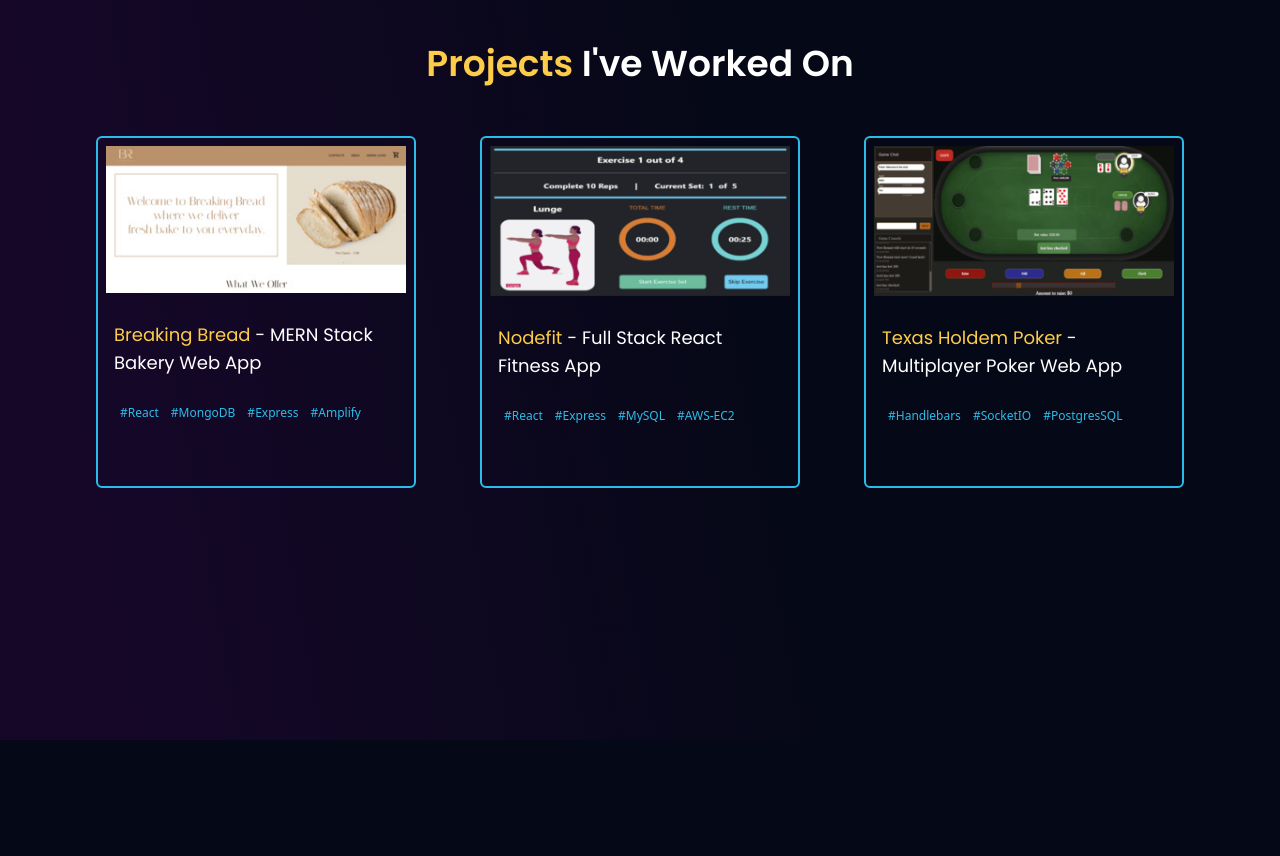
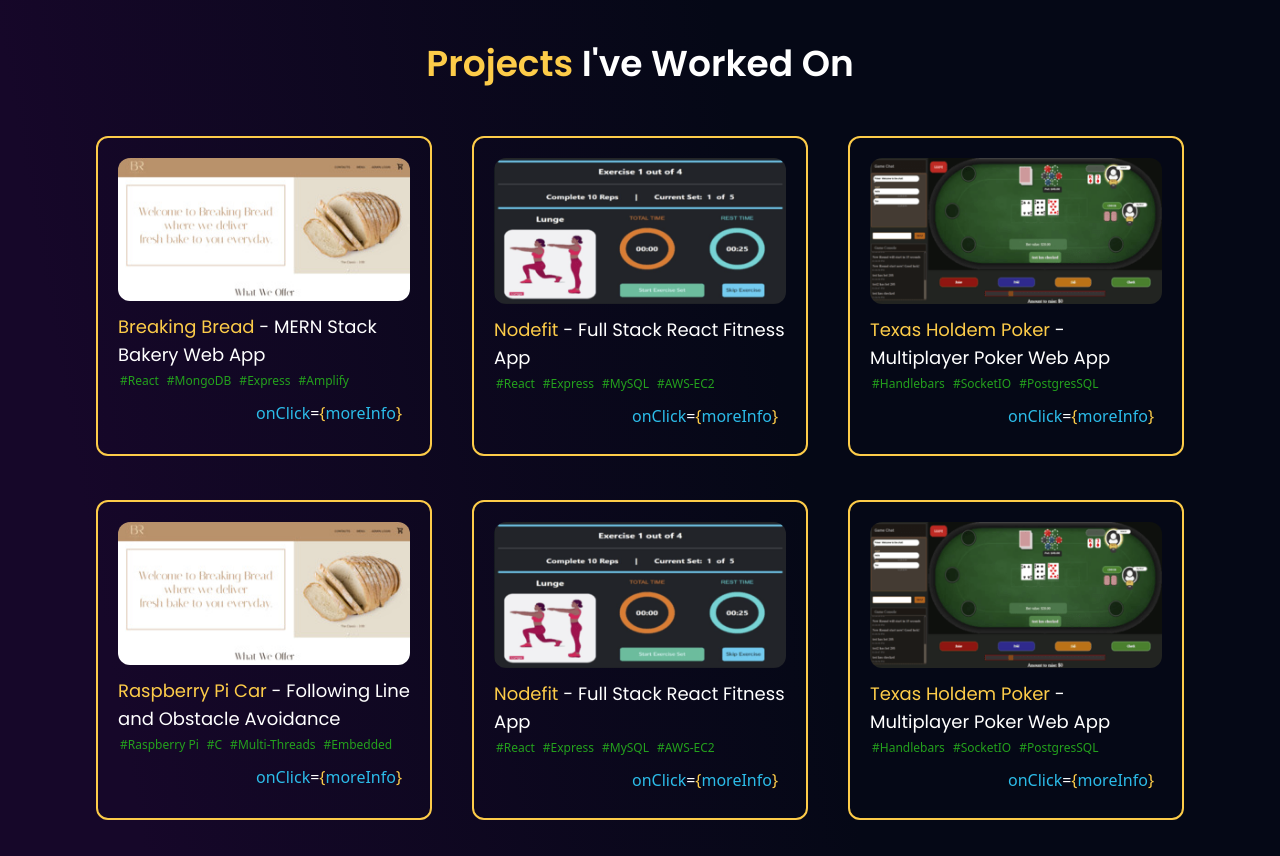
Before and after one commit to TotifyKH/kimheng-portfolio, a React (Vite) app: page / in a window 1280 px wide. Shown: the part 1660-2516 px from the top of the page. Before the commit the page ends 2400 px from the top, so only its background shows below. Built offline with nearby package versions, Linux system fonts and the light colour scheme.

Commit message:
Finished UI for project section

```diff
--- a/public/output.css
+++ b/public/output.css
@@ -564,16 +564,24 @@ video {
   z-index: 40;
 }
 
-.m-1{
-  margin: 0.25rem;
-}
-
 .m-0{
   margin: 0px;
 }
 
 .m-0\.5{
   margin: 0.125rem;
+}
+
+.m-1{
+  margin: 0.25rem;
+}
+
+.m-5{
+  margin: 1.25rem;
+}
+
+.m-6{
+  margin: 1.5rem;
 }
 
 .mx-auto{
@@ -611,6 +619,10 @@ video {
   margin-top: 4rem;
 }
 
+.mt-2{
+  margin-top: 0.5rem;
+}
+
 .mt-20{
   margin-top: 5rem;
 }
@@ -623,8 +635,12 @@ video {
   margin-top: 2rem;
 }
 
-.mt-4{
-  margin-top: 1rem;
+.mb-3{
+  margin-bottom: 0.75rem;
+}
+
+.mt-1\.5{
+  margin-top: 0.375rem;
 }
 
 .flex{
@@ -639,8 +655,8 @@ video {
   height: 20rem;
 }
 
-.h-\[22rem\]{
-  height: 22rem;
+.h-\[20rem\]{
+  height: 20rem;
 }
 
 .h-full{
@@ -651,12 +667,16 @@ video {
   min-height: 100%;
 }
 
+.min-h-\[20rem\]{
+  min-height: 20rem;
+}
+
 .w-5\/6{
   width: 83.333333%;
 }
 
-.w-80{
-  width: 20rem;
+.w-\[22rem\]{
+  width: 22rem;
 }
 
 .w-\[300px\]{
@@ -665,6 +685,10 @@ video {
 
 .w-full{
   width: 100%;
+}
+
+.w-\[21rem\]{
+  width: 21rem;
 }
 
 .basis-1\/2{
@@ -723,6 +747,14 @@ video {
   gap: 4rem;
 }
 
+.gap-5{
+  gap: 1.25rem;
+}
+
+.gap-4{
+  gap: 1rem;
+}
+
 .overflow-hidden{
   overflow: hidden;
 }
@@ -735,6 +767,14 @@ video {
   border-radius: 0.375rem;
 }
 
+.rounded-xl{
+  border-radius: 0.75rem;
+}
+
+.rounded-sm{
+  border-radius: 0.125rem;
+}
+
 .rounded-l-lg{
   border-top-left-radius: 0.5rem;
   border-bottom-left-radius: 0.5rem;
@@ -743,11 +783,6 @@ video {
 .rounded-r-lg{
   border-top-right-radius: 0.5rem;
   border-bottom-right-radius: 0.5rem;
-}
-
-.rounded-t-md{
-  border-top-left-radius: 0.375rem;
-  border-top-right-radius: 0.375rem;
 }
 
 .border-2{
@@ -759,14 +794,14 @@ video {
   border-color: rgb(44 188 233 / var(--tw-border-opacity));
 }
 
-.border-pink{
+.border-green{
   --tw-border-opacity: 1;
-  border-color: rgb(255 69 164 / var(--tw-border-opacity));
+  border-color: rgb(36 161 29 / var(--tw-border-opacity));
 }
 
-.border-purple{
+.border-skin{
   --tw-border-opacity: 1;
-  border-color: rgb(176 66 255 / var(--tw-border-opacity));
+  border-color: rgb(186 134 78 / var(--tw-border-opacity));
 }
 
 .border-yellow{
@@ -794,12 +829,46 @@ video {
   background-color: rgb(253 204 73 / var(--tw-bg-opacity));
 }
 
+.bg-skin{
+  --tw-bg-opacity: 1;
+  background-color: rgb(186 134 78 / var(--tw-bg-opacity));
+}
+
+.bg-purple{
+  --tw-bg-opacity: 1;
+  background-color: rgb(61 23 97 / var(--tw-bg-opacity));
+}
+
+.bg-grey{
+  --tw-bg-opacity: 1;
+  background-color: rgb(237 237 237 / var(--tw-bg-opacity));
+}
+
+.bg-orange-100{
+  --tw-bg-opacity: 1;
+  background-color: rgb(255 237 213 / var(--tw-bg-opacity));
+}
+
+.bg-cyan-300{
+  --tw-bg-opacity: 1;
+  background-color: rgb(103 232 249 / var(--tw-bg-opacity));
+}
+
+.bg-cyan-200{
+  --tw-bg-opacity: 1;
+  background-color: rgb(165 243 252 / var(--tw-bg-opacity));
+}
+
 .bg-gradient-custom-1{
   background-image: linear-gradient(80deg,  #160729 10%, #050816 60%);
 }
 
 .bg-gradient-custom-2{
   background-image: linear-gradient(110deg,  #160729 10%, #050816 60%);
+}
+
+.bg-gradient-rainblue{
+  background-image: linear-gradient(90deg, #24CBFF 14.53%, #FC59FF 69.36%, #FFBD0C 117.73%);
 }
 
 .bg-gradient-rainblue-2{
@@ -826,14 +895,13 @@ video {
   padding: 0.5rem;
 }
 
+.p-6{
+  padding: 1.5rem;
+}
+
 .px-16{
   padding-left: 4rem;
   padding-right: 4rem;
-}
-
-.px-2{
-  padding-left: 0.5rem;
-  padding-right: 0.5rem;
 }
 
 .px-3{
@@ -841,9 +909,19 @@ video {
   padding-right: 0.75rem;
 }
 
-.px-5{
-  padding-left: 1.25rem;
-  padding-right: 1.25rem;
+.px-4{
+  padding-left: 1rem;
+  padding-right: 1rem;
+}
+
+.py-0{
+  padding-top: 0px;
+  padding-bottom: 0px;
+}
+
+.py-0\.5{
+  padding-top: 0.125rem;
+  padding-bottom: 0.125rem;
 }
 
 .py-1{
@@ -856,48 +934,38 @@ video {
   padding-bottom: 2.5rem;
 }
 
-.py-2{
-  padding-top: 0.5rem;
-  padding-bottom: 0.5rem;
-}
-
-.py-5{
-  padding-top: 1.25rem;
-  padding-bottom: 1.25rem;
-}
-
 .py-6{
   padding-top: 1.5rem;
   padding-bottom: 1.5rem;
 }
 
-.px-1{
-  padding-left: 0.25rem;
+.px-5{
+  padding-left: 1.25rem;
+  padding-right: 1.25rem;
+}
+
+.pr-1{
   padding-right: 0.25rem;
 }
 
-.py-0{
-  padding-top: 0px;
-  padding-bottom: 0px;
+.pr-3{
+  padding-right: 0.75rem;
 }
 
-.py-0\.5{
-  padding-top: 0.125rem;
-  padding-bottom: 0.125rem;
-}
-
-.py-4{
-  padding-top: 1rem;
-  padding-bottom: 1rem;
-}
-
-.px-4{
-  padding-left: 1rem;
-  padding-right: 1rem;
+.pr-2{
+  padding-right: 0.5rem;
 }
 
 .text-center{
   text-align: center;
+}
+
+.text-right{
+  text-align: right;
+}
+
+.text-start{
+  text-align: start;
 }
 
 .font-opensans{
@@ -946,6 +1014,11 @@ video {
   font-weight: 600;
 }
 
+.text-blue{
+  --tw-text-opacity: 1;
+  color: rgb(44 188 233 / var(--tw-text-opacity));
+}
+
 .text-dark-blue{
   --tw-text-opacity: 1;
   color: rgb(5 8 22 / var(--tw-text-opacity));
@@ -961,6 +1034,16 @@ video {
   color: rgb(1 0 38 / var(--tw-text-opacity));
 }
 
+.text-green{
+  --tw-text-opacity: 1;
+  color: rgb(36 161 29 / var(--tw-text-opacity));
+}
+
+.text-skin{
+  --tw-text-opacity: 1;
+  color: rgb(186 134 78 / var(--tw-text-opacity));
+}
+
 .text-white{
   --tw-text-opacity: 1;
   color: rgb(255 255 255 / var(--tw-text-opacity));
@@ -971,19 +1054,14 @@ video {
   color: rgb(253 204 73 / var(--tw-text-opacity));
 }
 
-.text-blue{
+.text-purple{
   --tw-text-opacity: 1;
-  color: rgb(44 188 233 / var(--tw-text-opacity));
+  color: rgb(61 23 97 / var(--tw-text-opacity));
 }
 
 .text-pink{
   --tw-text-opacity: 1;
   color: rgb(255 69 164 / var(--tw-text-opacity));
-}
-
-.text-purple{
-  --tw-text-opacity: 1;
-  color: rgb(176 66 255 / var(--tw-text-opacity));
 }
 
 .transition{
@@ -996,6 +1074,12 @@ video {
 
 .transition-all{
   transition-property: all;
+  transition-timing-function: cubic-bezier(0.4, 0, 0.2, 1);
+  transition-duration: 150ms;
+}
+
+.transition-transform{
+  transition-property: transform;
   transition-timing-function: cubic-bezier(0.4, 0, 0.2, 1);
   transition-duration: 150ms;
 }
@@ -1018,6 +1102,10 @@ body,
   color: rgb(255 255 255 / var(--tw-text-opacity));
 }
 
+.hover\:flex:hover{
+  display: flex;
+}
+
 .hover\:translate-x-2:hover{
   --tw-translate-x: 0.5rem;
   transform: translate(var(--tw-translate-x), var(--tw-translate-y)) rotate(var(--tw-rotate)) skewX(var(--tw-skew-x)) skewY(var(--tw-skew-y)) scaleX(var(--tw-scale-x)) scaleY(var(--tw-scale-y));
@@ -1032,6 +1120,16 @@ body,
   --tw-scale-x: 1.1;
   --tw-scale-y: 1.1;
   transform: translate(var(--tw-translate-x), var(--tw-translate-y)) rotate(var(--tw-rotate)) skewX(var(--tw-skew-x)) skewY(var(--tw-skew-y)) scaleX(var(--tw-scale-x)) scaleY(var(--tw-scale-y));
+}
+
+.hover\:scale-105:hover{
+  --tw-scale-x: 1.05;
+  --tw-scale-y: 1.05;
+  transform: translate(var(--tw-translate-x), var(--tw-translate-y)) rotate(var(--tw-rotate)) skewX(var(--tw-skew-x)) skewY(var(--tw-skew-y)) scaleX(var(--tw-scale-x)) scaleY(var(--tw-scale-y));
+}
+
+.hover\:cursor-pointer:hover{
+  cursor: pointer;
 }
 
 .hover\:text-yellow:hover{
--- a/src/components/Projects.jsx
+++ b/src/components/Projects.jsx
@@ -8,8 +8,9 @@ import Poker from '../assets/poker.png';
 
 const Projects = ({ setSelectedPage }) => {
   const breakingBreadHashTag = ['React', 'MongoDB', 'Express', 'Amplify'];
-  const nodefitHashTag = ['React','Express','MySQL','AWS-EC2'];
-  const pokerHashTag = ['Handlebars','SocketIO','PostgresSQL'];
+  const nodefitHashTag = ['React', 'Express', 'MySQL', 'AWS-EC2'];
+  const pokerHashTag = ['Handlebars', 'SocketIO', 'PostgresSQL'];
+  const carHashTag = ['Raspberry Pi', 'C', 'Multi-Threads', 'Embedded'];
   const domRef = useRef();
   //use Intersection Observer hook to change page state when scrolled into view
   const handleIntersection = () => {
@@ -22,39 +23,100 @@ const Projects = ({ setSelectedPage }) => {
   return (
     <section id='projects' className="flex flex-col justify-start md:h-auto min-h-full py-6 px-16 md:px-32 bg-gradient-custom-1" ref={domRef}>
       <h1 className="text-4xl font-semibold  text-center font-poppins mt-20"><span className="text-yellow">Projects</span> I've Worked On</h1>
-      <div className="flex flex-col items-center mt-10">
-        <div className='flex flex-col md:flex-row h-[22rem] my-3 gap-16'>
-          <div className="flex flex-col items-center h-full min-h-full w-80 border-2 rounded-md border-blue">
-            <img className="rounded-t-md py-2 px-2" src={BreakingBread}></img>
-            <div className='basis-1/2 flex flex-col justify-start px-4 py-5'>
-              <p className='text-lg  font-poppins mb-2'><span className='text-yellow'>Breaking Bread</span> - MERN Stack Bakery Web App</p>
-              <div className='flex flex-row flex-wrap justify-start mt-4'>
+      <div className="flex flex-col items-center mt-10 gap-5">
+        {/* FIRST ROW */}
+        <div className='flex flex-col md:flex-row min-h-[20rem] my-3 gap-10'>
+          <div className=" flex flex-col items-center h-[20rem] min-h-full w-[21rem] border-2 rounded-xl border-yellow hover:scale-105 transition-transform hover:cursor-pointer">
+            <div className="rounded-xl m-5 mb-3">
+              <img className="rounded-xl" src={BreakingBread}></img>
+            </div>
+
+            <div className='basis-1/2 flex flex-col justify-start px-5 '>
+              <p className='text-lg font-poppins'><span className='text-yellow'>Breaking Bread</span> - MERN Stack Bakery Web App</p>
+              <div className='flex flex-row flex-wrap justify-start text-start'>
                 {breakingBreadHashTag.map((language, index) => (
-                  <div className="text-xs text-blue border-blue border-1 m-0.5 py-0.5 px-1 rounded-full" key={index}>{'#'}{language} {''}</div>
+                  <div className="text-xs text-green m-0.5 py-0.5 pr-1 rounded-full" key={index}>{'#'}{language} {''}</div>
                 ))}
               </div>
+              <p className='text-md text-right pr-2 mt-2'><span className='text-blue'>onClick</span>=<span className='text-yellow'>&#123;</span><span className='text-blue'>moreInfo</span><span className='text-yellow'>&#125;</span></p>
             </div>
           </div>
-          <div className="flex flex-col items-center h-full min-h-full w-80 border-2 rounded-md border-blue">
-            <img className="rounded-t-md py-2 px-2" src={Nodefit}></img>
-            <div className='basis-1/2 flex flex-col justify-start px-4 py-5'>
-              <p className='text-lg font-poppins mb-2'><span className='text-yellow'>Nodefit</span> - Full Stack React Fitness App</p>
-              <div className='flex flex-row flex-wrap justify-start mt-4'>
+          <div className="flex flex-col items-center h-[20rem] min-h-full w-[21rem] rounded-xl border-2 border-yellow hover:scale-105 transition-transform hover:cursor-pointer">
+            <div className="rounded-xl m-5 mb-3">
+              <img className="rounded-xl" src={Nodefit}></img>
+            </div>
+
+            <div className='basis-1/2 flex flex-col justify-start px-5'>
+              <p className='text-lg font-poppins'><span className='text-yellow'>Nodefit</span> - Full Stack React Fitness App</p>
+              <div className='flex flex-row flex-wrap justify-start text-start'>
                 {nodefitHashTag.map((language, index) => (
-                  <div className="text-xs text-blue border-blue border-1 m-0.5 py-0.5 px-1 rounded-full" key={index}>{'#'}{language} {''}</div>
+                  <div className="text-xs text-green m-0.5 py-0.5 pr-1 rounded-full" key={index}>{'#'}{language} {''}</div>
                 ))}
               </div>
+              <p className='text-md text-right pr-2 mt-2'><span className='text-blue'>onClick</span>=<span className='text-yellow'>&#123;</span><span className='text-blue'>moreInfo</span><span className='text-yellow'>&#125;</span></p>
             </div>
           </div>
-          <div className="flex flex-col items-center h-full min-h-full w-80 border-2 rounded-md border-blue">
-            <img className="rounded-t-md py-2 px-2" src={Poker}></img>
-            <div className='basis-1/2 flex flex-col justify-start px-4 py-5'>
-              <p className='text-lg font-poppins mb-2'><span className='text-yellow'>Texas Holdem Poker</span> - Multiplayer Poker Web App</p>
-              <div className='flex flex-row flex-wrap justify-start mt-4'>
+          <div className="flex flex-col items-center h-[20rem] min-h-full w-[21rem] border-2 rounded-xl border-yellow hover:scale-105 transition-transform hover:cursor-pointer">
+            <div className="rounded-xl m-5 mb-3">
+              <img className="rounded-xl" src={Poker}></img>
+            </div>
+
+            <div className='basis-1/2 flex flex-col justify-start px-5'>
+              <p className='text-lg font-poppins'><span className='text-yellow'>Texas Holdem Poker</span> - Multiplayer Poker Web App</p>
+              <div className='flex flex-row flex-wrap justify-start text-start'>
                 {pokerHashTag.map((language, index) => (
-                  <div className="text-xs text-blue border-blue border-1 m-0.5 py-0.5 px-1 rounded-full" key={index}>{'#'}{language} {''}</div>
+                  <div className="text-xs text-green m-0.5 py-0.5 pr-1 rounded-full" key={index}>{'#'}{language} {''}</div>
                 ))}
               </div>
+              <p className='text-md text-right pr-2 mt-2'><span className='text-blue'>onClick</span>=<span className='text-yellow'>&#123;</span><span className='text-blue'>moreInfo</span><span className='text-yellow'>&#125;</span></p>
+            </div>
+          </div>
+        </div>
+        {/* SECOND ROW */}
+        <div className='flex flex-col md:flex-row min-h-[20rem] my-3 gap-10'>
+          <div className=" flex flex-col items-center h-[20rem] min-h-full w-[21rem] border-2 rounded-xl border-yellow hover:scale-105 transition-transform hover:cursor-pointer">
+            <div className="rounded-xl m-5 mb-3">
+              <img className="rounded-xl" src={BreakingBread}></img>
+            </div>
+
+            <div className='basis-1/2 flex flex-col justify-start px-5 '>
+              <p className='text-lg font-poppins'><span className='text-yellow'>Raspberry Pi Car</span> - Following Line and Obstacle Avoidance</p>
+              <div className='flex flex-row flex-wrap justify-start text-start'>
+                {carHashTag.map((language, index) => (
+                  <div className="text-xs text-green m-0.5 py-0.5 pr-1 rounded-full" key={index}>{'#'}{language} {''}</div>
+                ))}
+              </div>
+              <p className='text-md text-right pr-2 mt-2'><span className='text-blue'>onClick</span>=<span className='text-yellow'>&#123;</span><span className='text-blue'>moreInfo</span><span className='text-yellow'>&#125;</span></p>
+            </div>
+          </div>
+          <div className="flex flex-col items-center h-[20rem] min-h-full w-[21rem] rounded-xl border-2 border-yellow hover:scale-105 transition-transform hover:cursor-pointer">
+            <div className="rounded-xl m-5 mb-3">
+              <img className="rounded-xl" src={Nodefit}></img>
+            </div>
+
+            <div className='basis-1/2 flex flex-col justify-start px-5'>
+              <p className='text-lg font-poppins'><span className='text-yellow'>Nodefit</span> - Full Stack React Fitness App</p>
+              <div className='flex flex-row flex-wrap justify-start text-start'>
+                {nodefitHashTag.map((language, index) => (
+                  <div className="text-xs text-green m-0.5 py-0.5 pr-1 rounded-full" key={index}>{'#'}{language} {''}</div>
+                ))}
+              </div>
+              <p className='text-md text-right pr-2 mt-2'><span className='text-blue'>onClick</span>=<span className='text-yellow'>&#123;</span><span className='text-blue'>moreInfo</span><span className='text-yellow'>&#125;</span></p>
+            </div>
+          </div>
+          <div className="flex flex-col items-center h-[20rem] min-h-full w-[21rem] border-2 rounded-xl border-yellow hover:scale-105 transition-transform hover:cursor-pointer">
+            <div className="rounded-xl m-5 mb-3">
+              <img className="rounded-xl" src={Poker}></img>
+            </div>
+
+            <div className='basis-1/2 flex flex-col justify-start px-5'>
+              <p className='text-lg font-poppins'><span className='text-yellow'>Texas Holdem Poker</span> - Multiplayer Poker Web App</p>
+              <div className='flex flex-row flex-wrap justify-start text-start'>
+                {pokerHashTag.map((language, index) => (
+                  <div className="text-xs text-green m-0.5 py-0.5 pr-1 rounded-full" key={index}>{'#'}{language} {''}</div>
+                ))}
+              </div>
+              <p className='text-md text-right pr-2 mt-2'><span className='text-blue'>onClick</span>=<span className='text-yellow'>&#123;</span><span className='text-blue'>moreInfo</span><span className='text-yellow'>&#125;</span></p>
             </div>
           </div>
         </div>
--- a/tailwind.config.js
+++ b/tailwind.config.js
@@ -11,11 +11,14 @@ export default {
         yellow: "#FDCC49",
         grey: "#EDEDED",
         pink: "#FF45A4",
-        purple: "#b042ff",
+        purple: "#3d1761",
+        green: "#24a11d",
         "deep-blue": "#010026",
         "dark-grey": "#757575",
         "opaque-black": "rgba(0,0,0,0.35)",
         "dark-purple": "#160729",
+        "light-purple": "#050816",
+        skin: "#ba864e",
       },
       backgroundImage: (theme) => ({
         "gradient-rainbow":
```
